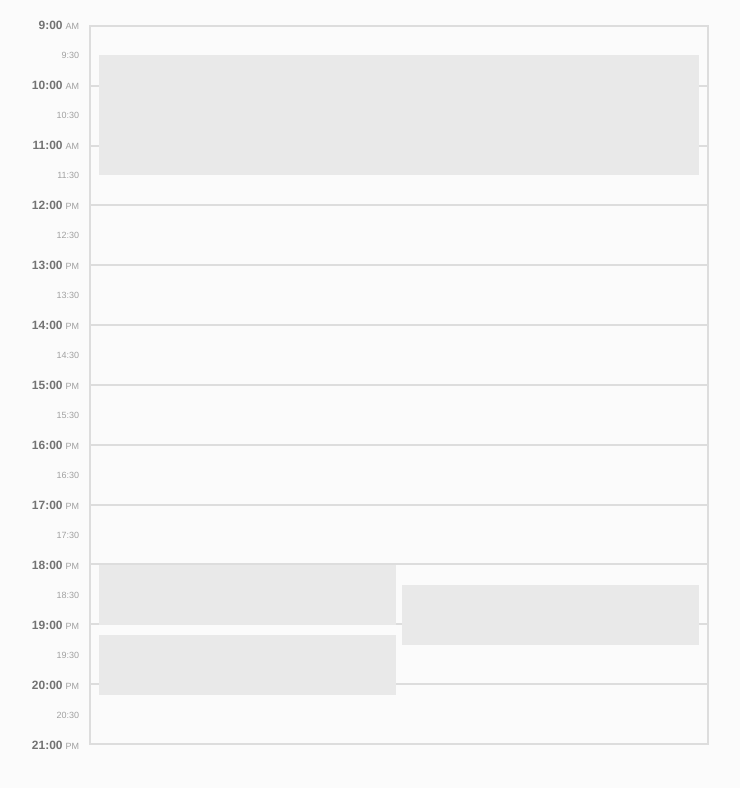
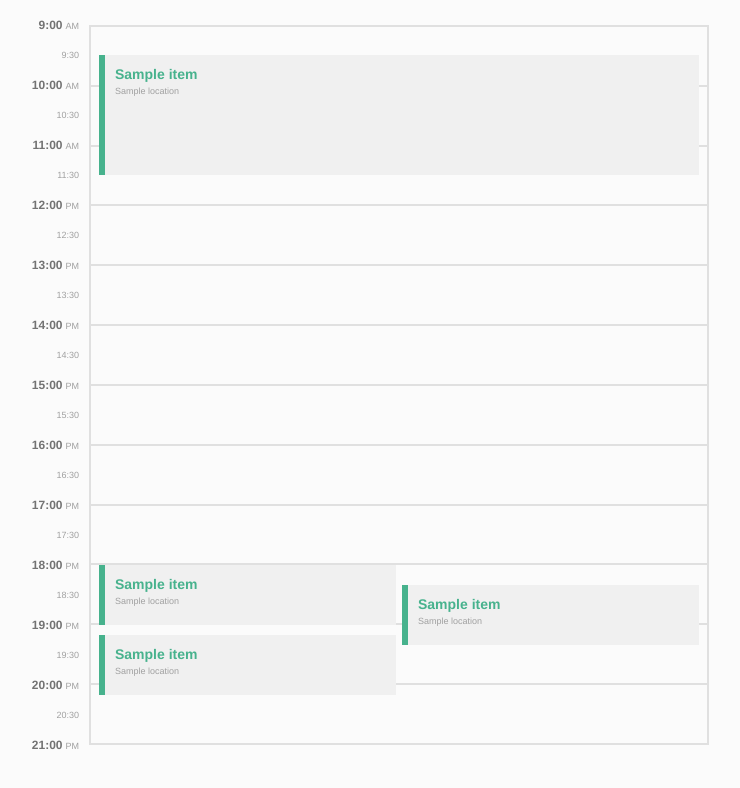
Before and after one commit to psuteparuk/EventCalendar, a plain HTML site: page index.html in a window 1280 px wide. Shown: the whole page, without its empty margins (291-1031 px from the left). Drawn offline with Linux system fonts and the light colour scheme.

Commit message:
Style event item

```diff
--- a/css/style.css
+++ b/css/style.css
@@ -12,7 +12,7 @@ body {
 }
 
 table, th, td {
-  border: 1px solid #DDD;
+  border: 1px solid #E0E0E0;
   *border-collapse: collapse;
   border-spacing: 0;
 }
@@ -32,6 +32,10 @@ table, th, td {
   float: left;
 }
 
+.main li {
+  color: #A0A0A0;
+}
+
 .main .legend {
   width: 90px;
   padding-right: 10px;
@@ -39,7 +43,6 @@ table, th, td {
 }
 
 .main .legend li {
-  color: #A0A0A0;
   height: 30px;
   line-height: 30px;
   text-align: right;
@@ -57,11 +60,32 @@ table, th, td {
   top: 15px;
   width: 600px;
   padding: 0 10px;
+  font-size: 9px;
 }
 
 .main .calendar li {
   position: absolute;
-  background-color: #E9E9E9;
+  background-color: #F0F0F0;
+}
+
+.main .calendar li .content {
+  padding: 0 10px;
+  height: 100%;
+  float: left;
+  border-left: 6px solid;
+  border-left-color: #47B28D;
+}
+
+.main .calendar li .content .name {
+  color: #47B28D;
+  margin-top: 10px;
+  margin-bottom: 0;
+  font-size: 14px;
+  font-weight: bold;
+}
+
+.main .calendar li .content .location {
+  margin: 0;
 }
 
 .main .calendar-bg {
--- a/js/calendarView.js
+++ b/js/calendarView.js
@@ -45,6 +45,7 @@ CalendarView.prototype.renderBackground = function() {
 CalendarView.prototype.renderEvents = function() {
   var $calendar = $('.calendar');
   var calendarWidth = $calendar.width();
+  $calendar.empty();
 
   // The width and position of each event depends on the
   // number of columns in a group.
@@ -73,11 +74,17 @@ var EventView = function(event, options) {
 EventView.prototype.render = function() {
   var $calendar = $('.calendar');
   var $eventItem = $('<li></li>');
+  var $content = $('<div class="content"></div>');
+
   $eventItem.css({
     left: (this.options.left || 10) + 'px',
     top: (this.options.top || this.event.start) + 'px',
     width: (this.options.width || $calendar.width()) + 'px',
     height: (this.options.height || (this.event.end-this.event.start)) + 'px'
   });
+
+  $content.append('<p class="name">' + (this.options.name || 'Sample item') + '</p>');
+  $content.append('<p class="location">' + (this.options.location || 'Sample location') + '</p>');
+  $eventItem.append($content);
   $calendar.append($eventItem);
 };
```
